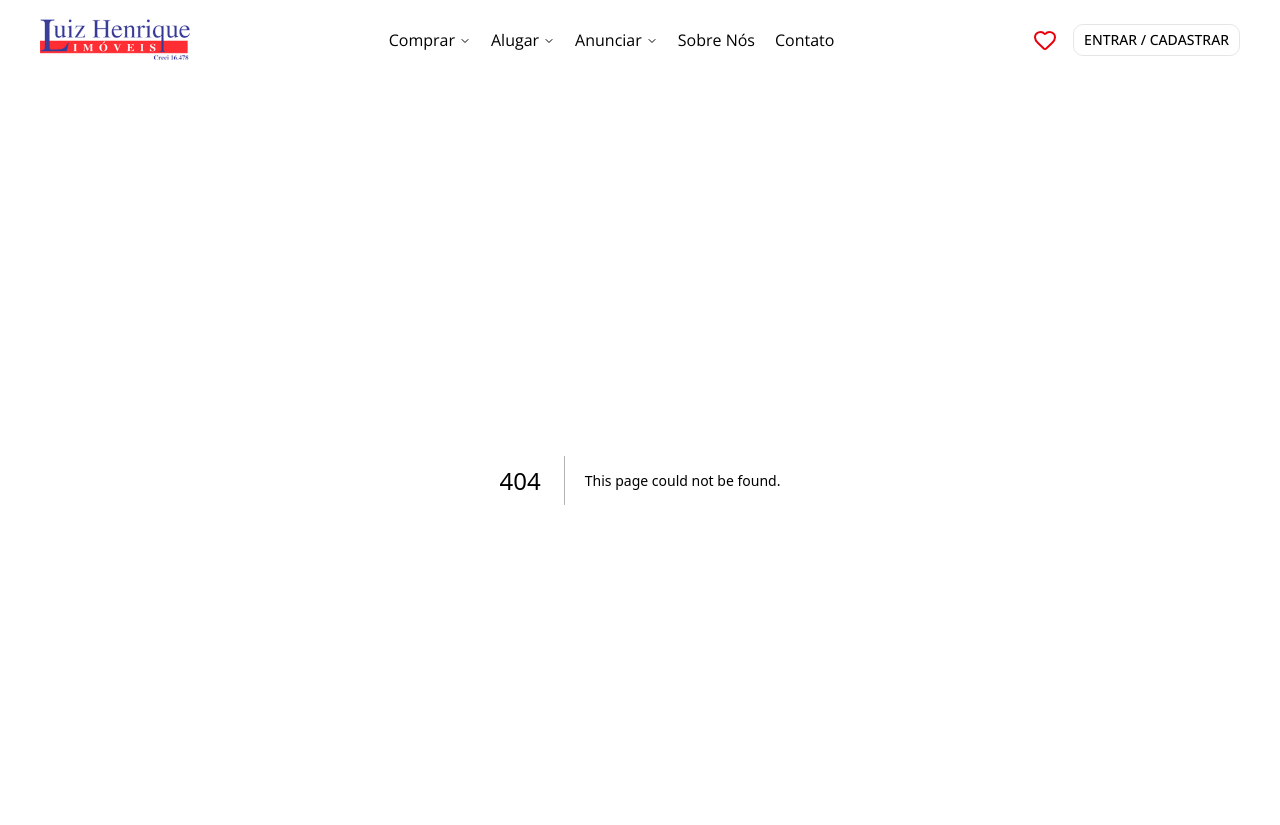
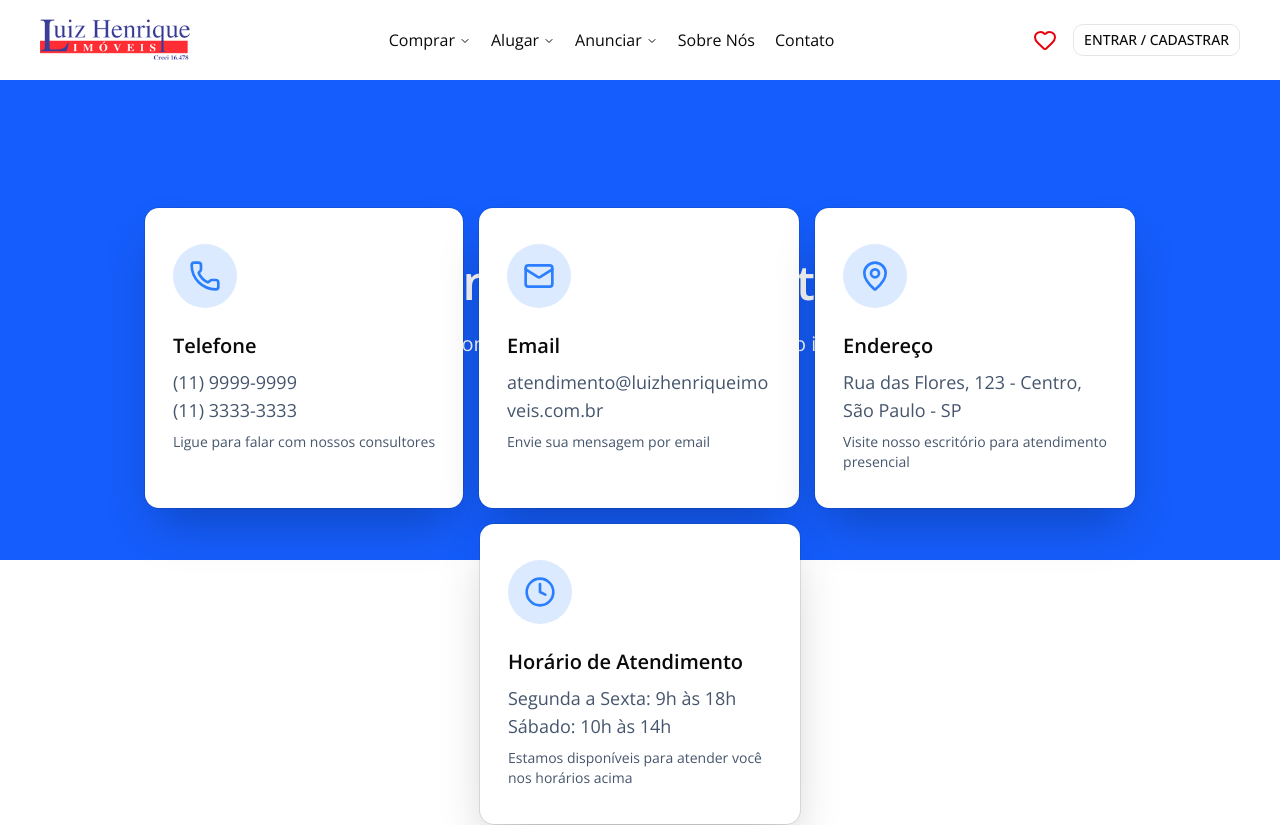
Before and after one commit to Marjorie-Pereira/imobiliaria-lh, a Next.js app: page /contato in a window 1280 px wide. Before the commit this address had no page. Shown: the top 825 px of the page. Built offline with nearby package versions, Linux system fonts and the light colour scheme.

Commit message:
contact page contact info section

```diff
--- /dev/null
+++ b/app/components/contactCard.tsx
@@ -0,0 +1,36 @@
+import { Card, CardContent } from "@/components/ui/card";
+import { LucideIcon } from "lucide-react";
+
+type ContactCardProps = {
+  Icon: LucideIcon;
+  title: string;
+  info: string[];
+  description: string;
+  className?: string;
+};
+export default function ContactCard({
+  Icon,
+  title,
+  info,
+  description,
+  className,
+}: ContactCardProps) {
+  return (
+    <Card
+      size="sm"
+      className={` p-4 max-w-80 shadow-2xl ${className}`}
+    >
+      <CardContent className="py-6">
+        <div className="bg-blue-100 rounded-full w-fit p-4 mb-6">
+          <Icon className="text-blue-500" size={32} />
+        </div>
+        <h3 className="text-xl font-semibold mb-2">{title}</h3>
+        {info.map((i) => (
+          <p className="wrap-break-word text-slate-600 text-lg" key={info.indexOf(i)}>{i}</p>
+        ))}
+
+        <p className="text-slate-600 mt-2 wrap-break-word">{description}</p>
+      </CardContent>
+    </Card>
+  );
+}
--- /dev/null
+++ b/app/contato/page.tsx
@@ -0,0 +1,58 @@
+import { Card } from "@/components/ui/card";
+import ServiceCard from "../components/serviceCard";
+import { Clock, LucideIcon, Mail, MapPin, Phone } from "lucide-react";
+import ContactCard from "../components/contactCard";
+import { title } from "process";
+
+export default function Contact() {
+    const contactInfo = [
+        {
+            title: "Telefone",
+            info: ["(11) 9999-9999", "(11) 3333-3333"],
+            description: "Ligue para falar com nossos consultores",
+            Icon: Phone
+        },
+        {
+            title: 'Email',
+            info: ['atendimento@luizhenriqueimoveis.com.br'],
+            description: 'Envie sua mensagem por email',
+            Icon: Mail
+        },
+        {
+            title: 'Endereço',
+            info: ['Rua das Flores, 123 - Centro, São Paulo - SP'],
+            description: 'Visite nosso escritório para atendimento presencial',
+            Icon: MapPin
+        },
+        {
+            title: 'Horário de Atendimento',
+            info: ['Segunda a Sexta: 9h às 18h', 'Sábado: 10h às 14h'],
+            description: 'Estamos disponíveis para atender você nos horários acima',
+            Icon: Clock
+        }
+    ]
+  return (
+    <>
+      <section className="h-screen relative ">
+        <div className="h-3/5 w-full bg-blue-600 text-white flex flex-col justify-center items-center">
+          <h1 className="text-5xl font-semibold">Entre em Contato</h1>
+          <p className="text-xl my-6 ">
+            Estamos prontos para ajudar você a encontrar o imóvel ideal
+          </p>
+        </div>
+        <div className="absolute bottom-14 left-0 right-0 flex flex-wrap gap-4 justify-center">
+            {contactInfo.map((info) => (
+                <ContactCard
+                    key={contactInfo.indexOf(info)}
+                    Icon={info.Icon as LucideIcon}
+                    title={info.title}
+                    info={info.info}
+                    description={info.description}
+                />
+            ))}
+
+          </div>
+      </section>
+    </>
+  );
+}
```
